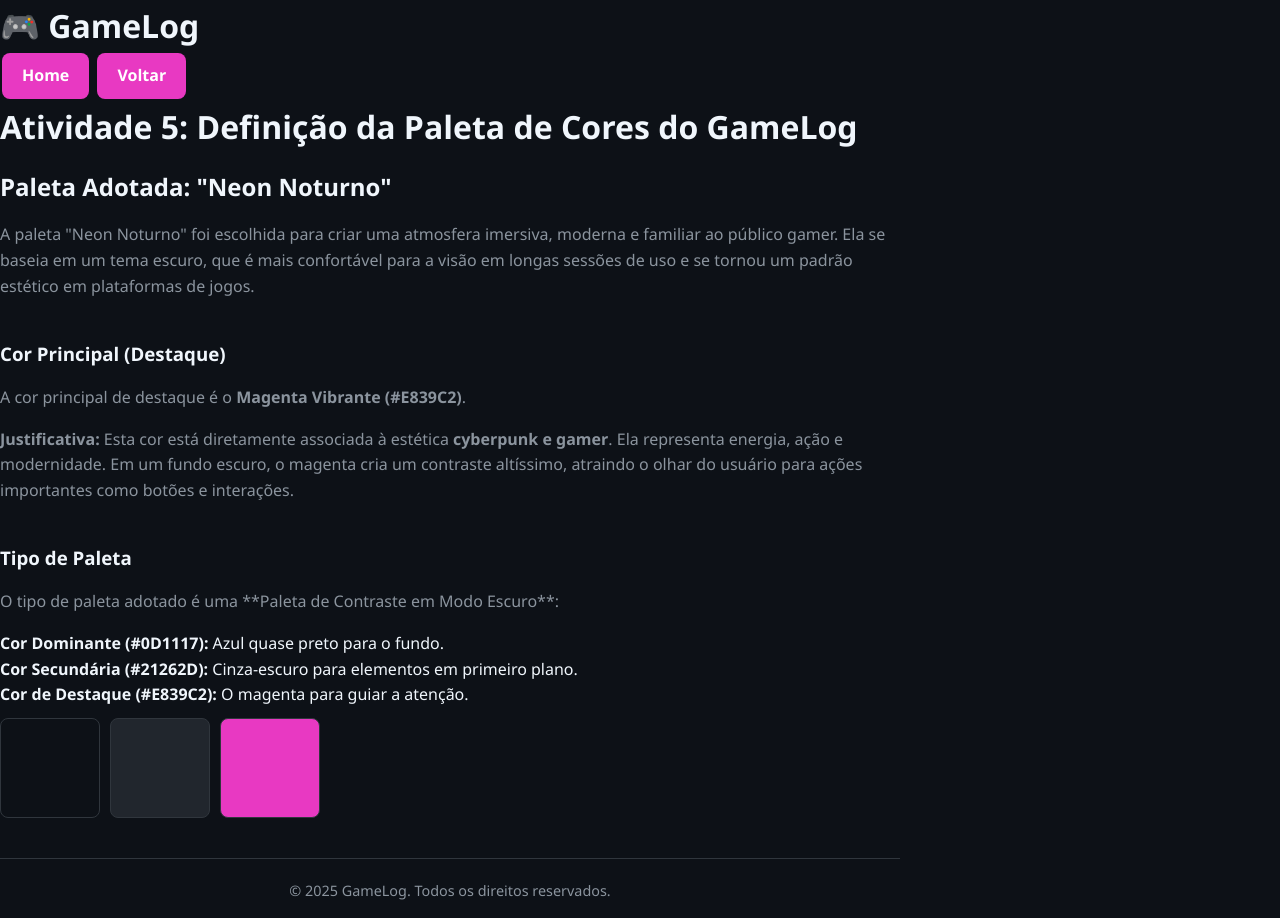
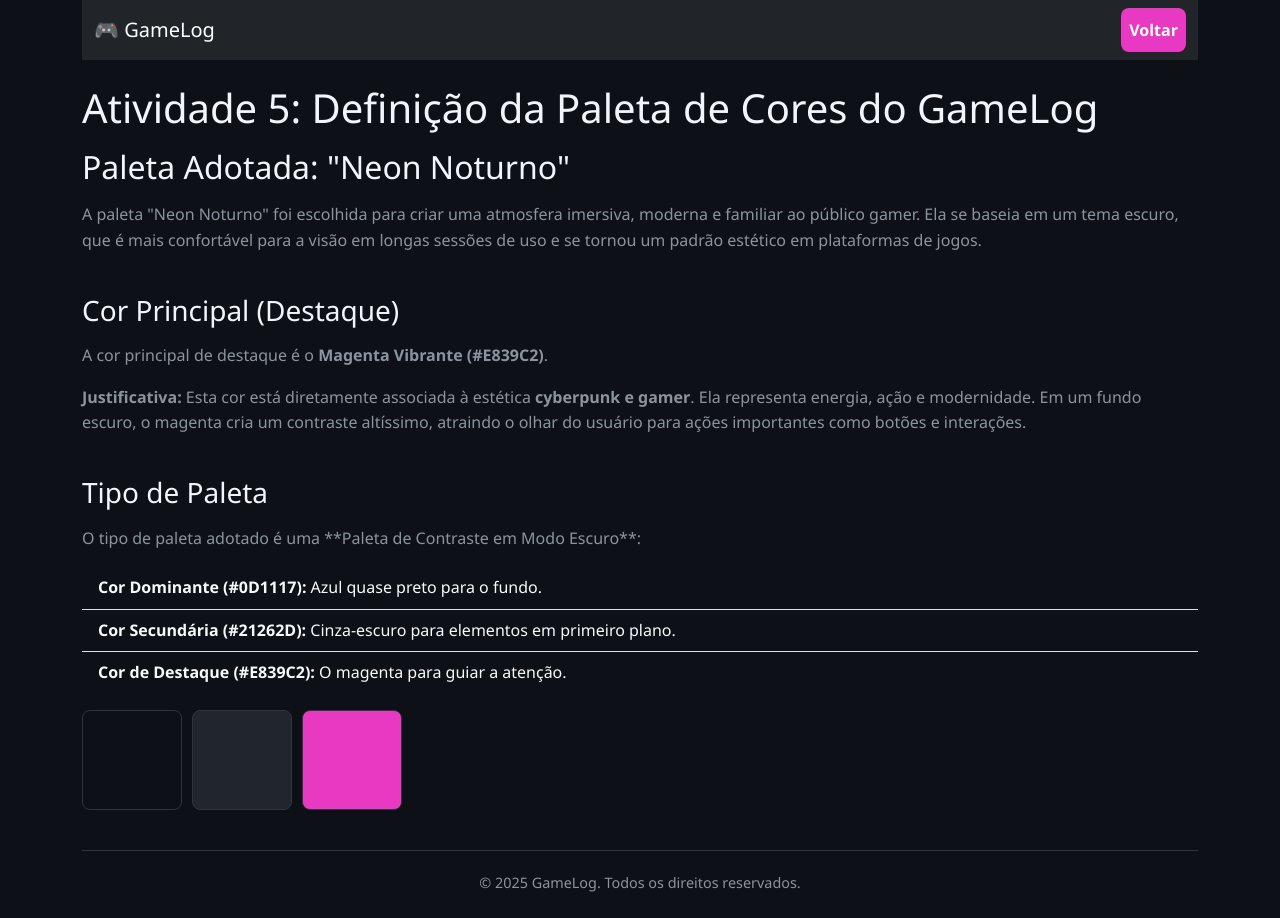
Before and after one commit to jeogam/GameLog, a plain HTML site: page pages/sandbox-atividades/atividade-5/atividade-5.html in a window 1280 px wide. Drawn offline with nearby package versions, Linux system fonts and the light colour scheme.

Commit message:
update(atividade-4, atividade-5.html): Adicionar bootstrap

```diff
--- a/pages/sandbox-atividades/atividade-5/atividade-5.html
+++ b/pages/sandbox-atividades/atividade-5/atividade-5.html
@@ -5,21 +5,29 @@
     <meta name="viewport" content="width=device-width, initial-scale=1.0">
     <title>GameLog - Atividade 5</title>
 
+    <link href="https://cdn.jsdelivr.net/npm/bootstrap@5.3.0/dist/css/bootstrap.min.css" rel="stylesheet">
+
+    <link rel="stylesheet" href="../../../assets/css/style.css">
+
     <link rel="shortcut icon" href="../../../assets/icons/favicon2.ico">
-    <link rel="stylesheet" href="../../../assets/css/style.css">
 </head>
 <body>
+    <div class="container">
 
-    <div id="interface">
-
-        <header id="cabecalho">
-            <h1 class="logo">🎮 GameLog</h1>
-            <nav id="menu">
-                <ul>
-                    <li><a href="../../../index.html" class="btn">Home</a></li>
-                    <li><a href="../sandbox.html" class="btn">Voltar</a></li>
-                </ul>
-            </nav>
+        <header class="navbar navbar-expand-lg navbar-dark bg-dark mb-4">
+            <div class="container-fluid">
+                <a class="navbar-brand logo" href="../../../index.html">🎮 GameLog</a>
+                <button class="navbar-toggler" type="button" data-bs-toggle="collapse" data-bs-target="#navbarNav" aria-controls="navbarNav" aria-expanded="false" aria-label="Toggle navigation">
+                    <span class="navbar-toggler-icon"></span>
+                </button>
+                <div class="collapse navbar-collapse" id="navbarNav">
+                    <ul class="navbar-nav ms-auto">
+                        <li class="nav-item">
+                            <a class="nav-link btn btn-secondary" href="../sandbox.html">Voltar</a>
+                        </li>
+                    </ul>
+                </div>
+            </div>
         </header>
 
         <main>
@@ -47,10 +55,10 @@
             <div class="color-info">
                 <h3>Tipo de Paleta</h3>
                 <p>O tipo de paleta adotado é uma **Paleta de Contraste em Modo Escuro**:</p>
-                <ul>
-                    <li><strong>Cor Dominante (#0D1117):</strong> Azul quase preto para o fundo.</li>
-                    <li><strong>Cor Secundária (#21262D):</strong> Cinza-escuro para elementos em primeiro plano.</li>
-                    <li><strong>Cor de Destaque (#E839C2):</strong> O magenta para guiar a atenção.</li>
+                <ul class="list-group list-group-flush mb-3">
+                    <li class="list-group-item bg-transparent text-light"><strong>Cor Dominante (#0D1117):</strong> Azul quase preto para o fundo.</li>
+                    <li class="list-group-item bg-transparent text-light"><strong>Cor Secundária (#21262D):</strong> Cinza-escuro para elementos em primeiro plano.</li>
+                    <li class="list-group-item bg-transparent text-light"><strong>Cor de Destaque (#E839C2):</strong> O magenta para guiar a atenção.</li>
                 </ul>
                 <div class="swatch-container">
                     <div class="color-swatch" style="background-color: #0D1117;"></div>
@@ -64,5 +72,7 @@
             <p>&copy; 2025 GameLog. Todos os direitos reservados.</p>
         </footer>
     </div>
+
+    <script src="https://cdn.jsdelivr.net/npm/bootstrap@5.3.0/dist/js/bootstrap.bundle.min.js"></script>
 </body>
 </html>
```
Also changed, not shown: pages/sandbox-atividades/atividade-3/atividade-3.html (+0 -3 lines), pages/sandbox-atividades/atividade-4/atividade-4.html (+24 -12 lines).
